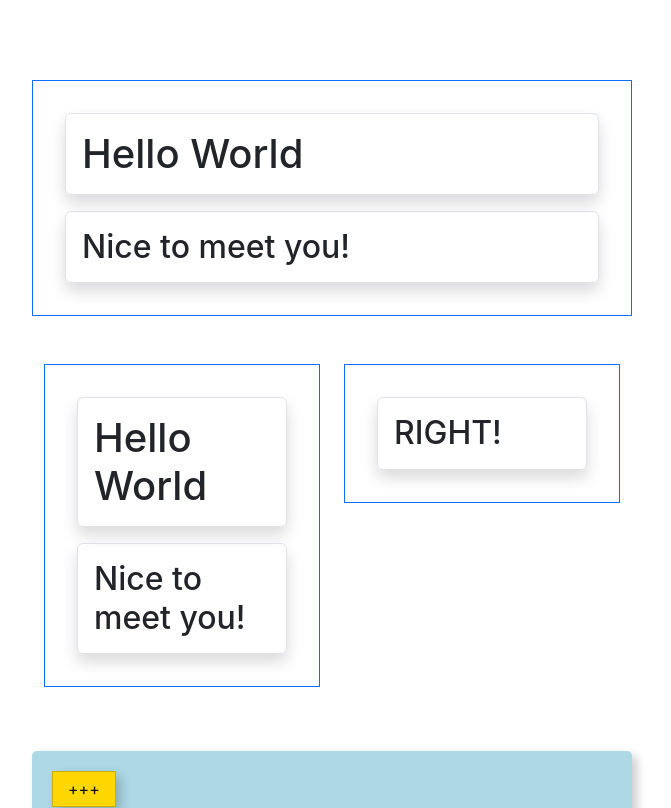
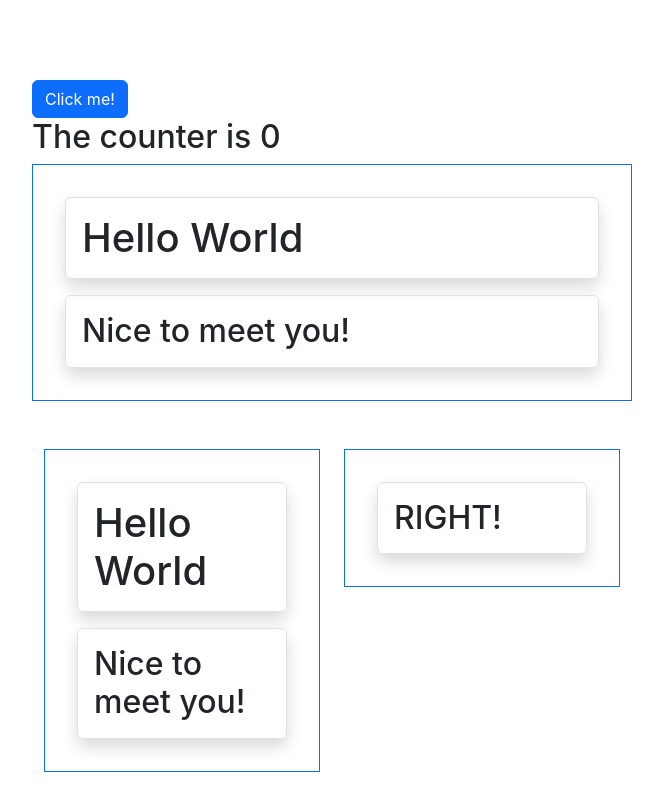
Before and after one commit to olena-ole/react-css-in-js-test, a React (Create React App) app: page / in a window 1280 px wide. Shown: the top 808 px of the page, without its empty margins (308-979 px from the left). Built offline with nearby package versions, Linux system fonts and the light colour scheme.

Commit message:
practiced props.render() pattern

```diff
--- a/src/App.js
+++ b/src/App.js
@@ -106,9 +106,42 @@
   )
 }
 
+const Message = (props) => {
+  return (
+    <h2>The counter is {props.counter}</h2>
+  )
+}
+
+class Counter extends Component {
+  state = {
+    counter: 0
+  }
+
+  changeCounter = () => {
+    this.setState(({counter}) => ({counter: counter + 1}))
+  }
+
+  render() {
+    return (
+      <>
+        <button
+          className='btn btn-primary'
+          onClick={this.changeCounter}>
+          Click me!
+        </button>
+        {/* <Message counter={this.state.counter}/> won't use this for reusability reasons*/}
+        {this.props.render(this.state.counter)}
+      </>
+    )
+  }
+}
+
 function App() {
   return (
     <Wrapper>
+      <Counter render={counter => {
+        return <Message counter={counter}/>
+      }}/>
       <HelloGreeting />
       <BootstrapTest
         left={
```
